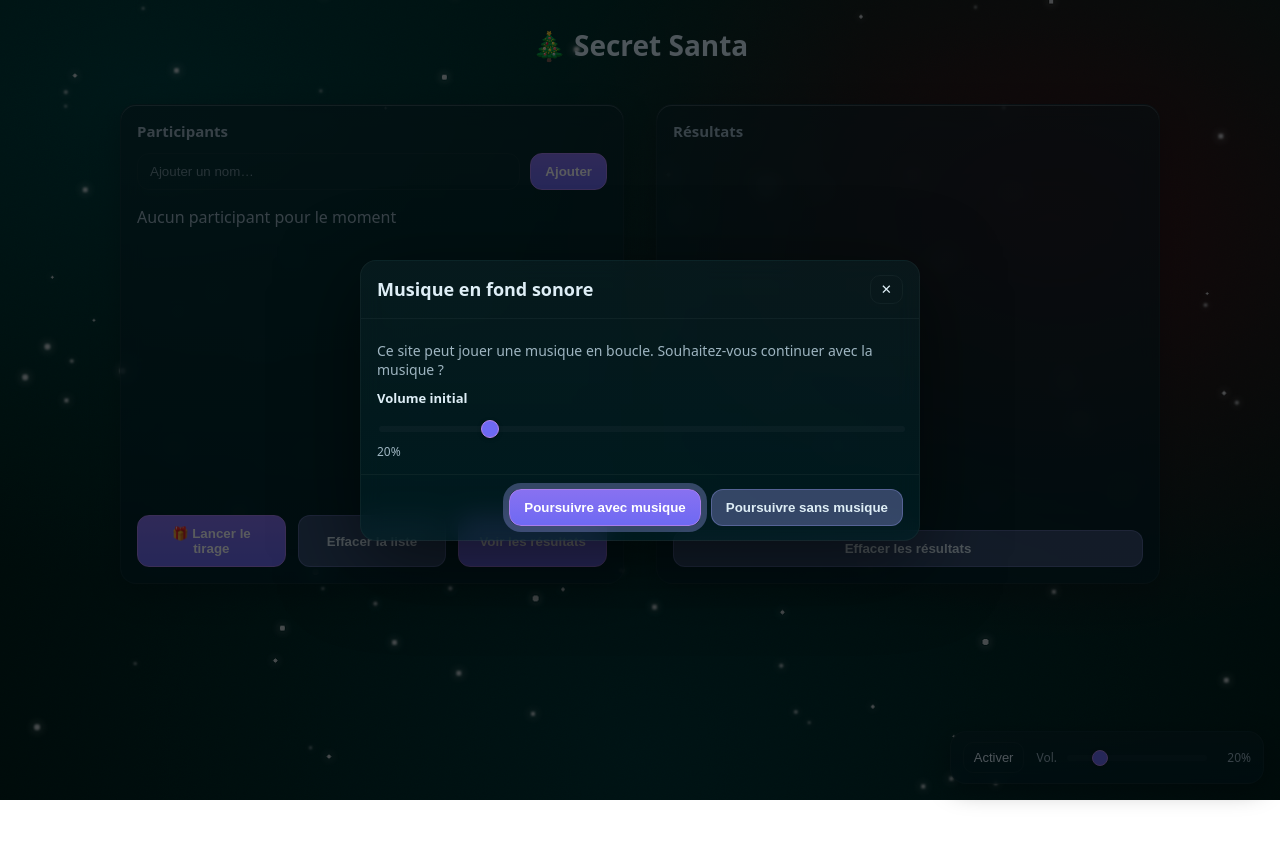
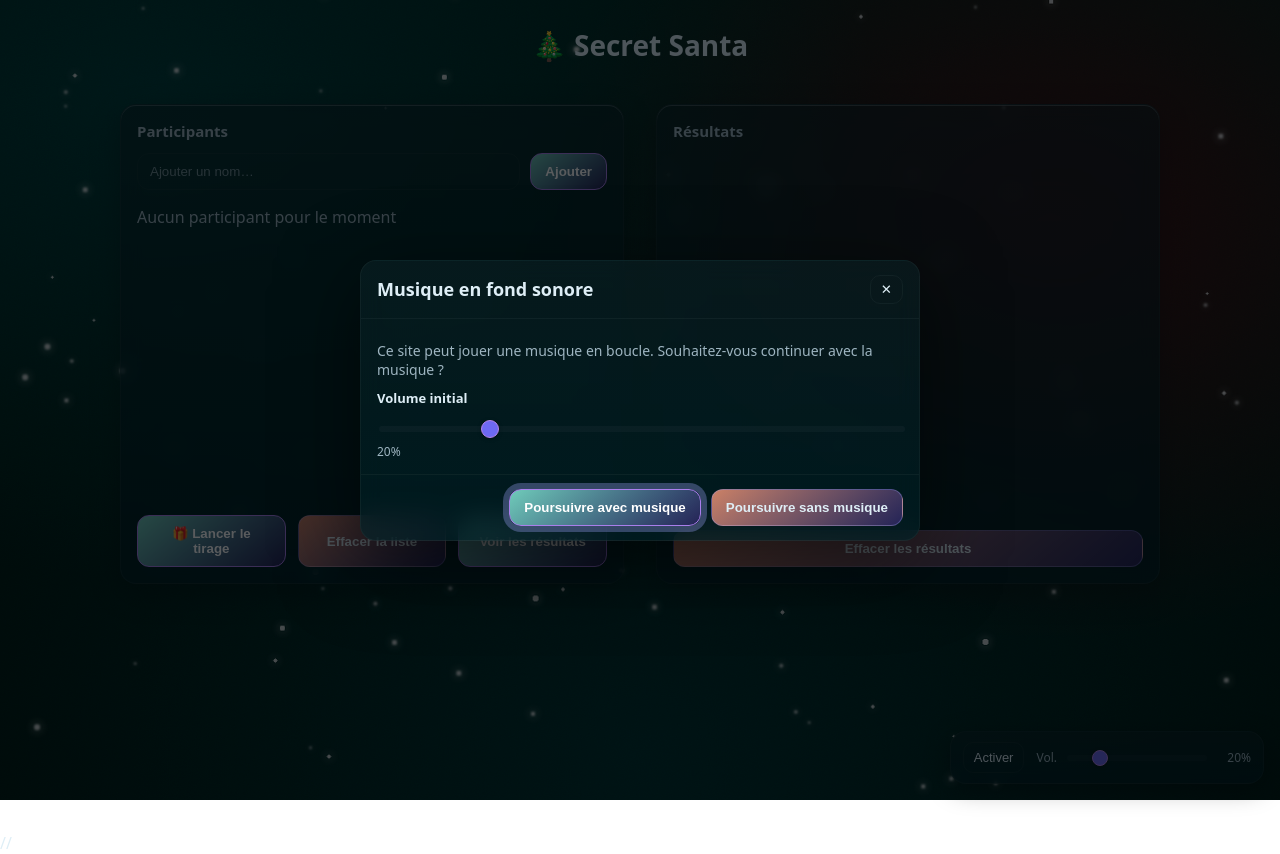
Before and after one commit to julien44830/secretSanta, a React (Vite) app: page / in a window 1280 px wide. Before the commit the page ends 832 px from the top, so only its background shows below. Built offline with nearby package versions, Linux system fonts and the light colour scheme.

Commit message:
changement de la couleur des boutons

```diff
--- a/src/components/ArrayOfPeople.tsx
+++ b/src/components/ArrayOfPeople.tsx
@@ -6,12 +6,15 @@ export default function ArrayOfPeople({ people }: ListOfPeopleProps) {
         <div className="card-body list-scroll">
             <div className="list">
                 {people.map((person) => (
+                    <>
                         <div
                             className="list-item "
                             key={person}
                         >
                             {person}
                         </div>
+                        <hr className="line" />
+                    </>
                 ))}
             </div>
         </div>
--- a/src/components/ListOfPeople.tsx
+++ b/src/components/ListOfPeople.tsx
@@ -54,12 +54,15 @@ export default function ListOfPeople({ people, setPeople }: ListOfPeopleProps) {
                         </p>
                     ) : (
                         people.map((person) => (
+                            <>
                                 <div
                                     className="list-item"
                                     key={person}
                                 >
                                     {person}
                                 </div>
+                                <hr className="line" />
+                            </>
                         ))
                     )}
                 </div>
--- a/src/index.css
+++ b/src/index.css
@@ -196,9 +196,9 @@ body {
 .btn {
     border: 1px solid color-mix(in oklch, var(--brand), white 20%);
     background: linear-gradient(
-        180deg,
-        color-mix(in oklch, var(--brand), white 8%),
-        var(--brand)
+        141deg,
+        color-mix(in oklch, oklch(0.76 0.1 193.62), white 8%),
+        oklch(0.29 0.09 280.46)
     );
     color: white;
     border-radius: 12px;
@@ -220,7 +220,11 @@ body {
     box-shadow: 0 0 0 6px var(--ring);
 }
 .btn--secondary {
-    background: var(--ring);
+    background: linear-gradient(
+        141deg,
+        color-mix(in oklch, oklch(64.473% 0.10898 41.952), white 8%),
+        oklch(0.29 0.09 280.46)
+    );
     border: 1px solid var(--ring);
     color: var(--text);
 }
@@ -437,3 +441,11 @@ body.modal-open {
     will-change: transform;
     transform: translateZ(0);
 }
+
+.line {
+    /* color: rgb(217, 255, 0); */
+    background: var(--edge-strong);
+    height: 1px;
+    border: none;
+    margin-top: 16px;
+}
--- a/src/page/Home.tsx
+++ b/src/page/Home.tsx
@@ -380,6 +380,7 @@ export default function Home() {
                         document.body
                     )}
             </main>
+            //{" "}
         </MusicProvider>
     );
 }
```
Also changed, not shown: 1 other file (tests, documents, lock files or other folders). Lines whose indentation alone changed are shown as unchanged.
